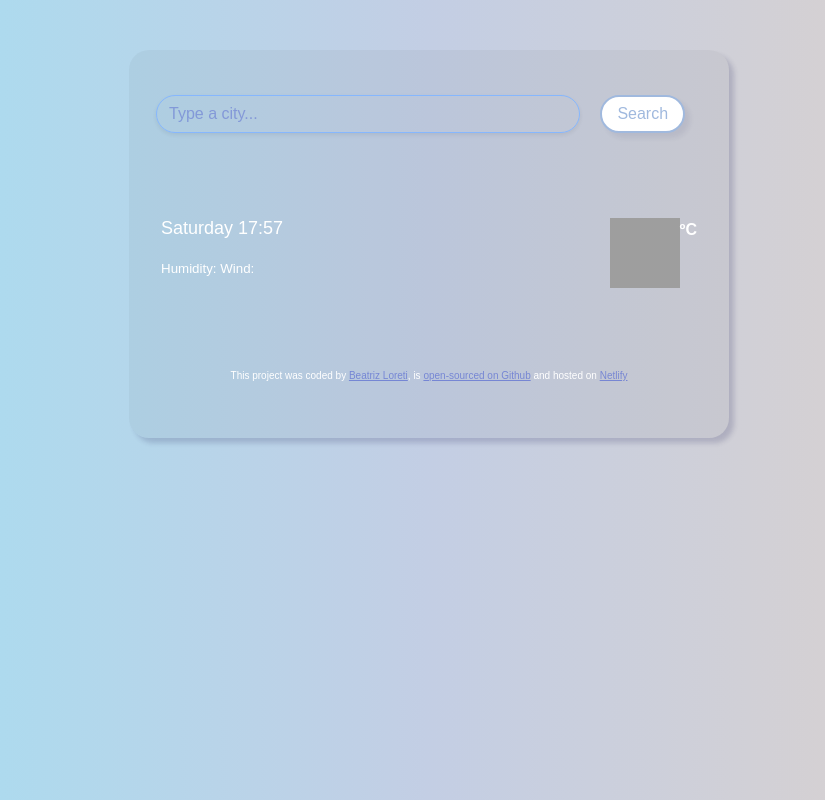
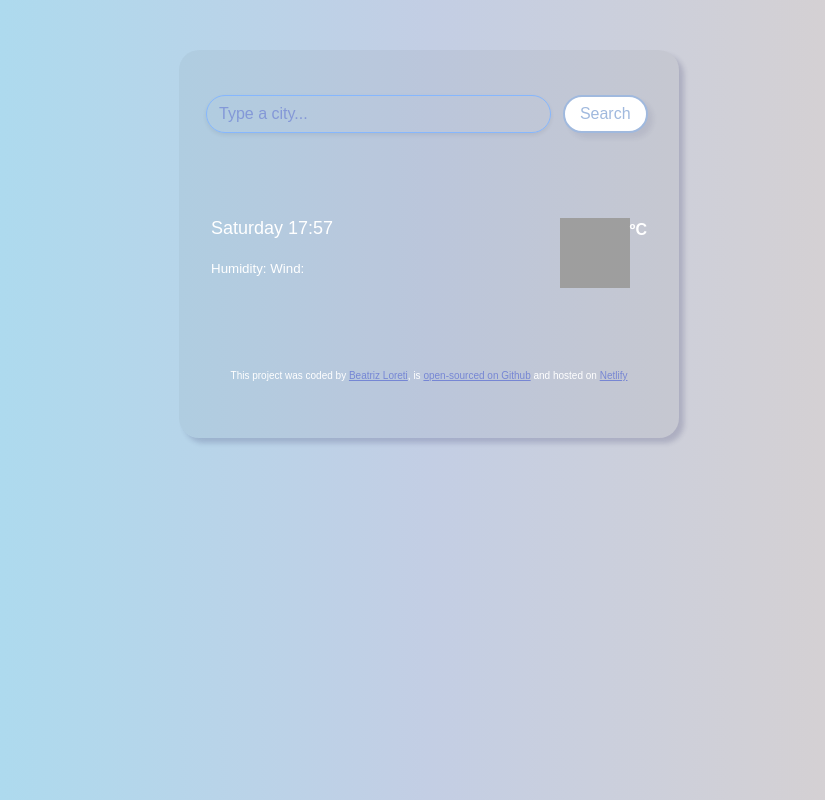
Before and after one commit to bialoreti/SCP-week8, a plain HTML site: page index.html in a window 1280 px wide. Shown: the whole page, without its empty margins (211-1036 px from the left). Drawn offline with nearby package versions, Linux system fonts and the light colour scheme; no server answers; grey boxes are pictures that could not be loaded.

Commit message:
add container-fluid

```diff
--- a/index.html
+++ b/index.html
@@ -17,13 +17,13 @@
 <body>
     <div class="container-fluid">
         <header>
-            <form class="search-form" id="search-form">
+            <form class="search-form-fluid" id="search-form">
                 <div class="row">
                     <div class="col-9">
                         <input type="search" placeholder="Type a city..." required autofocus="on" autocomplete="off"
                             id="city-input" class="form-control shadow-sm" />
                     </div>
-                    <div class="col">
+                    <div class="col-3">
                         <input type="submit" value="Search" class="button" />
                     </div>
                 </div>
--- a/src/style.css
+++ b/src/style.css
@@ -10,16 +10,16 @@ body {
   padding-top: 10px;
   box-shadow: 5px 5px 5px #25275930;
   margin: 50px auto;
-  max-width: 600px;
+  max-width: 500px;
 }
 
-.search-form {
+#search-form {
   padding: 15px;
   margin: 20px auto;
   text-align: center;
   border-radius: 10px;
-  max-width: 600px;
   background-color: transparent;
+
 }
 
 #city-input {
@@ -39,7 +39,6 @@ body {
   color: #a0b9de;
   border-radius: 20px;
   border-color: #a0b9de;
-  margin-top: 0;
   box-shadow: 5px 5px 5px 0 #25275914;
   border-style: solid;
   text-align: center;
```
